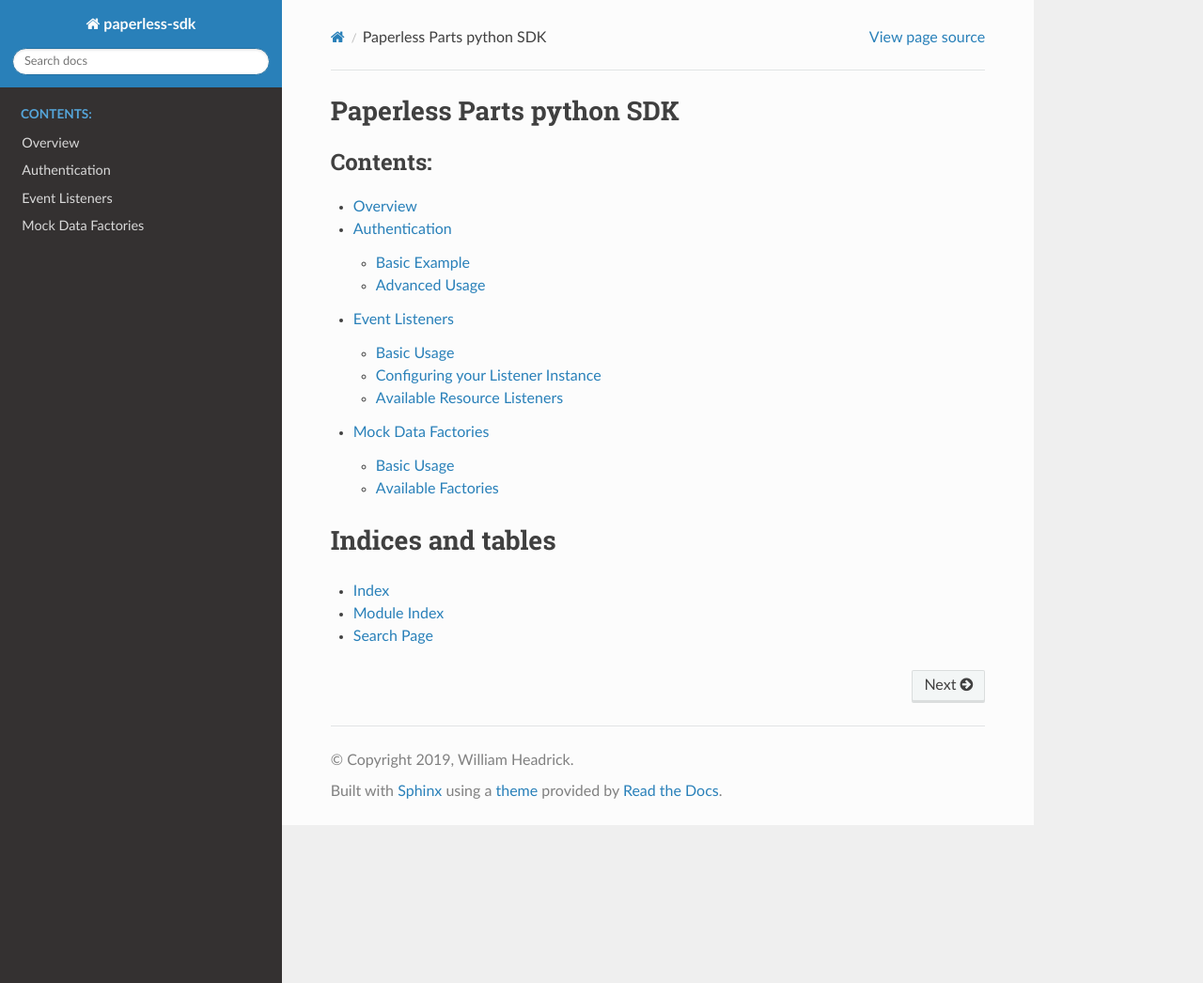
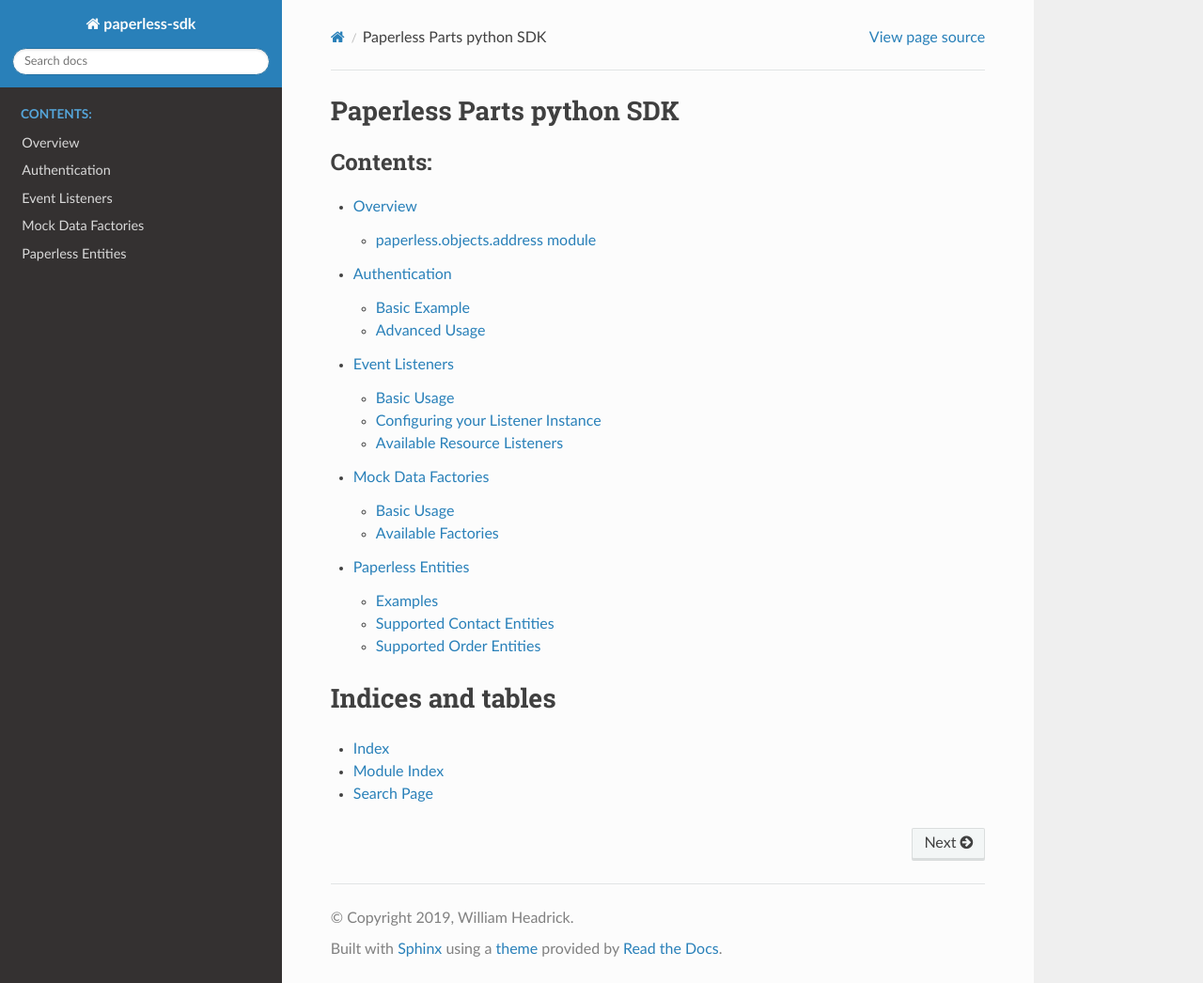
Before and after one commit to part-os/core-python, a Sphinx documentation site: the page built from docs/source/index.rst, in a window 1280 px wide and 1046 px high. Shown: the whole window at 94% size. Built offline with Sphinx 7.4.7 and the Read the Docs theme 2.0.0, drawn with Linux system fonts in a browser that asks for light colours; some of the changed lines change nothing that is shown.

Commit message:
entity docs

```diff
--- a/docs/source/index.rst
+++ b/docs/source/index.rst
@@ -14,6 +14,7 @@
    modules/client
    modules/event_listeners
    modules/factories
+   modules/entities
 
 
 
--- a/docs/source/modules/entities.rst
+++ b/docs/source/modules/entities.rst
@@ -0,0 +1,134 @@
+Paperless Entities
+==================
+
+The Paperless SDK comes with predefined Classes that allow you to perform basic CRUDL (Create, Read, Update, Delete, and List) operations.
+
+Examples
+--------
+.. code-block:: python
+
+    from paperless.client import PaperlessClient
+
+    from paperless.objects.contacts import CompanyContact, CustomerContact, PaymentTerms
+    from paperless.objects.address import Address
+    from paperless.objects.orders import Order
+
+    # you must initiate the client before performing these interations
+    PaperlessClient(...)
+
+    # List your payment terms
+    payment_terms PaymentTerms.list()
+
+    # Create a customer with fewest required fields
+    minimum_customer_contact = CustomerContact(
+        email="prison@boston.gov",
+        first_name="Whitey",
+        last_name="Bulger"
+    )
+    minimum_customer.create()
+
+    # Create company with fewest fields
+    minimum_company = CompanyContact(
+        business_name="Mass Prison Authority",
+    )
+    minimum_company.create()
+
+    # Create complete company
+    shipping_address = Address(
+        address1="133 Portland St",
+        business_name="Shipping Dept",
+        city="Boston",
+        country="USA",
+        first_name="Paperless",
+        last_name="Paddy",
+        phone=1234567890,
+        postal_code="02134",
+        state="MA"
+    )
+    billing_address = Address(
+        address1="137 Portland St",
+        business_name="Test Accts Payable Dept",
+        city="Boston",
+        country="USA",
+        first_name="Accountant",
+        last_name="Dude",
+        phone=1234567890,
+        postal_code="02134",
+        state="MA"
+    )
+
+    payment_term = PaymentTerms.list()[0]
+
+    complete_customer_contact = CustomerContact(
+        billing_info=billing_address,
+        company=minimum_company,
+        email="prisoner@boston.gov",
+        first_name="Whitey",
+        last_name="Bulger",
+        payment_terms=payment_term,
+        shipping_info=shipping_address
+    ).create()
+
+    # Get and order
+    order = Order.get(52)
+
+    # List orders
+    order_list = Order.list()
+
+Supported Contact Entities
+--------------------------
+.. autoclass:: paperless.objects.contacts.PaymentTerms
+    :members:
+    :undoc-members:
+    :exclude-members: construct_list_url, parse_list_response, construct_post_url
+    :show-inheritance:
+    :inherited-members:
+
+.. autoclass:: paperless.objects.contacts.CompanyContact
+    :members:
+    :undoc-members:
+    :exclude-members: construct_patch_url, construct_post_url
+    :show-inheritance:
+    :inherited-members:
+
+.. autoclass:: paperless.objects.contacts.CustomerContact
+    :members:
+    :undoc-members:
+    :exclude-members: construct_patch_url, construct_post_url
+    :show-inheritance:
+    :inherited-members:
+
+Supported Order Entities
+------------------------
+.. autoclass:: paperless.objects.orders.Order
+    :members:
+    :undoc-members:
+    :exclude-members: construct_get_url, construct_list_url, construct_get_params, parse_list_response
+    :show-inheritance:
+    :inherited-members: to_dict, list, from_json, get
+
+**Non-CRUDL Order Entities**
+
+.. autoclass:: paperless.objects.orders.Operation
+    :members:
+    :undoc-members:
+
+.. autoclass:: paperless.objects.orders.OrderItem
+    :members:
+    :undoc-members:
+
+.. autoclass:: paperless.objects.orders.PaymentDetails
+    :members:
+    :undoc-members:
+
+.. autoclass:: paperless.objects.orders.ShippingOption
+    :members:
+    :undoc-members:
+
+.. autoclass:: paperless.objects.orders.OrderCustomer
+    :members:
+    :undoc-members:
+
+.. autoclass:: paperless.objects.orders.OrderMinimum
+    :members:
+    :undoc-members:
--- a/docs/source/modules/overview.rst
+++ b/docs/source/modules/overview.rst
@@ -2,3 +2,13 @@
 ========
 
 The Paperless Parts Software Development Kit (SDK) enables developers to easily write custom event listeners for object created events from the Paperless Parts web application.
+
+
+
+paperless.objects.address module
+--------------------------------
+
+.. automodule:: paperless.objects.address
+    :members:
+    :undoc-members:
+    :show-inheritance:
```
